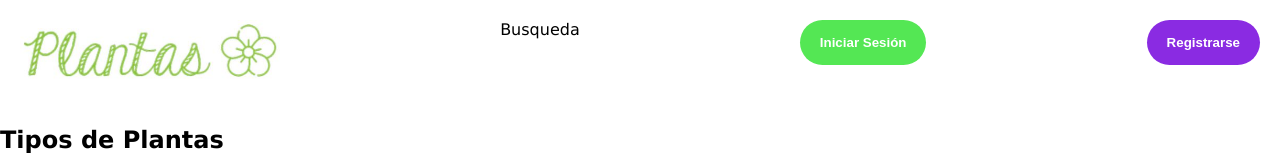
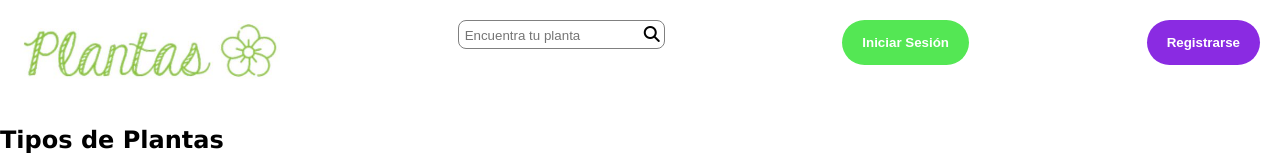
Before and after one commit to R2-MisionTic2022/PLANTAS, a React (Create React App) app: page / in a window 1280 px wide. Shown: the top 160 px of the page. Built offline with nearby package versions, Linux system fonts and the light colour scheme.

Commit message:
agregar estlos a buscar

```diff
--- a/src/App.js
+++ b/src/App.js
@@ -7,15 +7,25 @@ function App() {
     <div className="App">
       <header>
         <ul className="navbar">
-        <li>
-          <img src={logo} alt="logo" className="logo"/>
+          <li>
+            <img src={logo} alt="logo" className="logo"/>
+          </li>
+          <li>
+            <div class="buscar"><input placeholder="Encuentra tu planta"/>
+            <i class="fa fa-search"></i>
+            </div>
+          </li>
 
-        </li>
-        <li>Busqueda</li>
-        <li><button className="button mainbutton">Iniciar Sesión</button></li>
-        <li><button className="button secondarybutton">Registrarse</button></li>
+          <li>
+            <button className="button mainbutton">Iniciar Sesión</button>
+          </li>
+
+          <li>
+            <button className="button secondarybutton">Registrarse</button>
+          </li>
         </ul>
       </header>
+
       <main>
         <section>
           <h1>Tipos de Plantas</h1>
--- a/src/styles/App.css
+++ b/src/styles/App.css
@@ -42,15 +42,36 @@ header{
   box-shadow: 5px green;
 }
 
-
-
-
 ul{
   list-style:none ;
   padding: 0px;
   margin: 0px;
 }
 
+.buscar{
+  background-color: white;
+  border: 1px solid gray;
+  padding: 4px;
+  border-radius: 8px;
+  font-family: 'Lucida Sans', 'Lucida Sans Regular', 'Lucida Grande', 'Lucida Sans Unicode', Geneva, Verdana, sans-serif;
+  font-weight: bold;
+}
+
+.buscar:focus-within{
+  border: 1px solid blueviolet;
+}
+
+.buscar > input{
+  outline: none;
+  border: 0px;
+}
+
+
+
+
+
+
+
 .ConenedorImagen{
   height: 50px;
   width: 50px;
```
